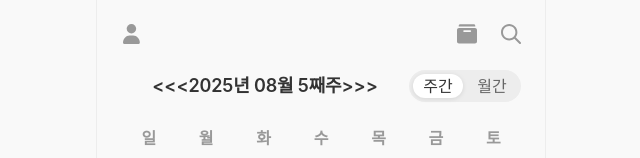
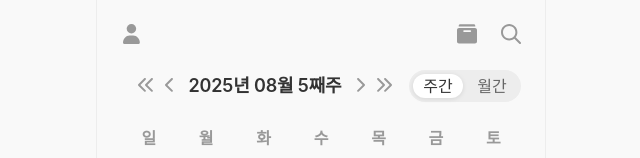
Before and after one commit to WomanTech2025-MoWo/MoWo_FE, a React (Create React App) app: page /todos in a window 1280 px wide. Shown: the top 158 px of the page, without its empty margins (319-959 px from the left). Built offline with nearby package versions, Linux system fonts and the light colour scheme; a web font is replaced by a local one.

Commit message:
♻️[Refactor] 월간/연간 이동 버튼 화살표SVG로 교체
(cherry picked from commit 3b9f59478c5d5a67ab63ae56c1b85871a11e58e7)

```diff
--- a/src/components/common/Calendar.tsx
+++ b/src/components/common/Calendar.tsx
@@ -3,6 +3,10 @@ import styled from 'styled-components';
 import dayjs from 'dayjs';
 import 'dayjs/locale/ko';
 import weekOfYear from 'dayjs/plugin/weekOfYear';
+import IconArrowLeftCal from '../icons/common/IconArrowLeftCal';
+import IconArrowLeftDouble from '../icons/common/IconArrowLeftDouble';
+import IconArrowRIghtDouble from '../icons/common/IconArrowRIghtDouble';
+import IconArrowRightCal from '../icons/common/IconArrowRightCal';
 
 dayjs.locale('ko');
 dayjs.extend(weekOfYear);
@@ -70,10 +74,11 @@ const CalendarTitleWrap = styled.div`
   align-items: center;
   justify-content: center;
   width: 100%;
+  gap: var(--size-gap-sm);
 `;
 
 const CalendarTitle = styled.h3`
-  padding: var();
+  padding: 0 var(--size-gap-xxs);
 `;
 
 const DayOfWeekText = styled.p`
@@ -165,11 +170,19 @@ const Calendar = ({ selected, onSelect, viewMode = 'month', fixedMonthView }: Ca
     <CalendarWrap>
       <CalendarHeader>
         <CalendarTitleWrap>
-          <button onClick={handlePrevDouble}>{'<<'}</button>
-          <button onClick={handlePrev}>{'<'}</button>
+          <button onClick={handlePrevDouble}>
+            <IconArrowLeftDouble />
+          </button>
+          <button onClick={handlePrev}>
+            <IconArrowLeftCal />
+          </button>
           <CalendarTitle>{title}</CalendarTitle>
-          <button onClick={handleNext}>{'>'}</button>
-          <button onClick={handleNextDouble}>{'>>'}</button>
+          <button onClick={handleNext}>
+            <IconArrowRightCal />
+          </button>
+          <button onClick={handleNextDouble}>
+            <IconArrowRIghtDouble />
+          </button>
         </CalendarTitleWrap>
         {!fixedMonthView && (
           <SwipeBtnWrapper>
```
